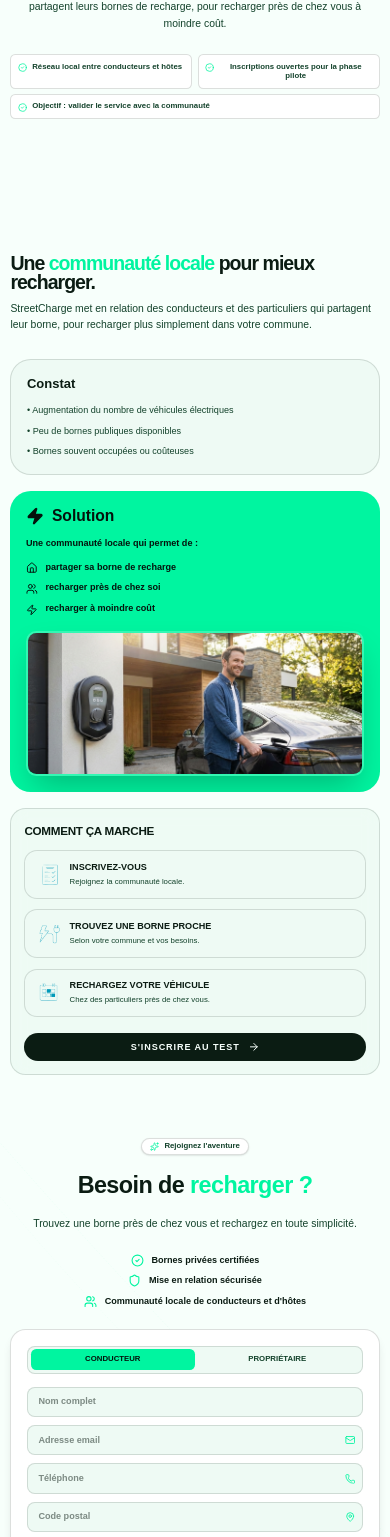
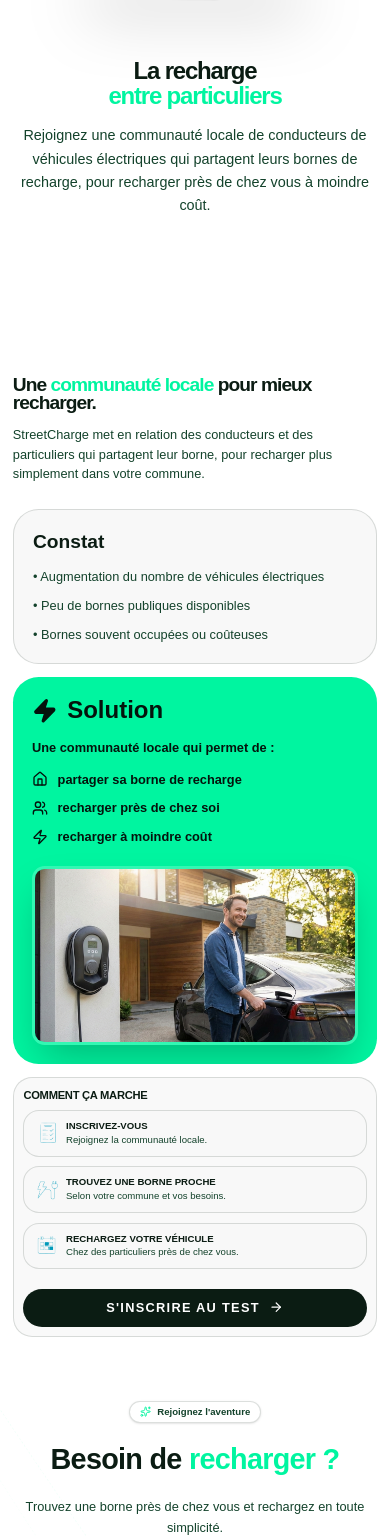
Before and after one commit to DigitariaWebs/StationP, a Next.js app: page / in a window 390 px wide. Shown: the part 331-1868 px from the top of the page. Built offline with nearby package versions, Linux system fonts and the light colour scheme.

Commit message:
refactor: update styles and layout for improved readability and responsiveness across components

```diff
--- a/app/globals.css
+++ b/app/globals.css
@@ -1,11 +1,11 @@
 @import "tailwindcss";
 
 :root {
-  --color-background: #f7fffb;
+  --color-background: #ffffff;
   --color-foreground: #0b1c13;
   --color-surface: #ffffff;
-  --color-surface-muted: #eefaf4;
-  --color-surface-strong: #e2f6ec;
+  --color-surface-muted: #f8f8f8;
+  --color-surface-strong: #f0f0f0;
   --color-border: rgba(11, 28, 19, 0.14);
   --color-muted: #13422b;
   --color-accent: #00f5a0;
@@ -55,28 +55,28 @@
 /* Responsive zoom adjustments */
 @media (max-width: 1024px) {
   html {
-    zoom: 75%;
-    -webkit-zoom: 75%;
-    -moz-zoom: 75%;
-    -ms-zoom: 75%;
+    zoom: 80%;
+    -webkit-zoom: 80%;
+    -moz-zoom: 80%;
+    -ms-zoom: 80%;
   }
 }
 
 @media (max-width: 768px) {
   html {
-    zoom: 70%;
-    -webkit-zoom: 70%;
-    -moz-zoom: 70%;
-    -ms-zoom: 70%;
+    zoom: 80%;
+    -webkit-zoom: 80%;
+    -moz-zoom: 80%;
+    -ms-zoom: 80%;
   }
 }
 
 @media (max-width: 480px) {
   html {
-    zoom: 65%;
-    -webkit-zoom: 65%;
-    -moz-zoom: 65%;
-    -ms-zoom: 65%;
+    zoom: 80%;
+    -webkit-zoom: 80%;
+    -moz-zoom: 80%;
+    -ms-zoom: 80%;
   }
 }
 
--- a/package.json
+++ b/package.json
@@ -9,6 +9,7 @@
     "lint": "eslint"
   },
   "dependencies": {
+    "gsap": "^3.14.2",
     "lucide-react": "^0.563.0",
     "next": "16.1.6",
     "react": "19.2.3",
--- a/src/components/layouts/Header.tsx
+++ b/src/components/layouts/Header.tsx
@@ -42,7 +42,7 @@
               alt="StationP Logo"
               width={120}
               height={120}
-              className="h-16 sm:h-18 md:h-20 w-auto transition-transform group-hover:scale-105"
+              className="h-24 md:h-28 w-auto transition-transform group-hover:scale-105"
               priority
             />
           </Link>
--- a/src/components/sections/Hero.tsx
+++ b/src/components/sections/Hero.tsx
@@ -39,7 +39,7 @@
   };
 
   return (
-    <section className="relative w-full h-screen bg-[color:var(--color-background)] overflow-hidden flex flex-col">
+    <section className="relative w-full h-screen bg-[color:var(--color-background)] flex flex-col">
 
       {/* NAVBAR */}
       <header className="relative z-50 w-full shrink-0">
@@ -64,7 +64,7 @@
                   alt="StreetCharge Logo"
                   width={600}
                   height={200}
-                  className="h-28 sm:h-32 md:h-36 lg:h-40 w-auto transition-transform group-hover:scale-105 filter brightness-150 contrast-125"
+                  className="h-32 sm:h-36 md:h-40 lg:h-44 w-auto transition-transform group-hover:scale-105 filter brightness-150 contrast-125"
                   priority
                 />
               </div>
@@ -120,23 +120,23 @@
               <span className="text-[color:var(--color-accent)]">entre particuliers</span>
             </h1>
 
-            <p className="text-base sm:text-lg lg:text-xl text-[color:var(--color-muted)] mb-8 max-w-xl mx-auto lg:mx-0 leading-relaxed font-medium">
+            <p className="text-lg sm:text-xl lg:text-2xl text-[color:var(--color-muted)] mb-8 max-w-xl mx-auto lg:mx-0 leading-relaxed font-medium">
               Rejoignez une communauté locale de conducteurs de véhicules électriques qui partagent leurs bornes de recharge,
               pour recharger près de chez vous à moindre coût.
             </p>
 
-            <div className="mb-8 grid grid-cols-2 sm:grid-cols-3 gap-2 sm:gap-3 text-xs sm:text-sm max-w-2xl mx-auto lg:mx-0">
+            <div className="hidden md:grid mb-8 grid-cols-1 sm:grid-cols-3 gap-3 sm:gap-3 text-sm sm:text-base max-w-2xl mx-auto lg:mx-0">
               <div className="flex items-start gap-2 p-2.5 sm:p-3 rounded-lg sm:rounded-xl bg-[color:var(--color-surface)] border border-[color:var(--color-border)]">
-                <CheckCircle2 size={14} className="text-[color:var(--color-accent)] mt-0.5 shrink-0" />
-                <p className="font-semibold text-[color:var(--color-muted)] leading-tight text-xs">Réseau local entre conducteurs et hôtes</p>
+                <CheckCircle2 size={16} className="text-[color:var(--color-accent)] mt-0.5 shrink-0" />
+                <p className="font-semibold text-[color:var(--color-muted)] leading-tight text-sm">Réseau local entre conducteurs et hôtes</p>
               </div>
               <div className="flex items-start gap-2 p-2.5 sm:p-3 rounded-lg sm:rounded-xl bg-[color:var(--color-surface)] border border-[color:var(--color-border)]">
-                <CheckCircle2 size={14} className="text-[color:var(--color-accent)] mt-0.5 shrink-0" />
-                <p className="font-semibold text-[color:var(--color-muted)] leading-tight text-xs">Inscriptions ouvertes pour la phase pilote</p>
+                <CheckCircle2 size={16} className="text-[color:var(--color-accent)] mt-0.5 shrink-0" />
+                <p className="font-semibold text-[color:var(--color-muted)] leading-tight text-sm">Inscriptions ouvertes pour la phase pilote</p>
               </div>
               <div className="col-span-2 sm:col-span-1 flex items-start gap-2 p-2.5 sm:p-3 rounded-lg sm:rounded-xl bg-[color:var(--color-surface)] border border-[color:var(--color-border)]">
-                <CheckCircle2 size={14} className="text-[color:var(--color-accent)] mt-0.5 shrink-0" />
-                <p className="font-semibold text-[color:var(--color-muted)] leading-tight text-xs">Objectif : valider le service avec la communauté</p>
+                <CheckCircle2 size={16} className="text-[color:var(--color-accent)] mt-0.5 shrink-0" />
+                <p className="font-semibold text-[color:var(--color-muted)] leading-tight text-sm">Objectif : valider le service avec la communauté</p>
               </div>
             </div>
 
@@ -144,7 +144,7 @@
           </div>
 
           {/* IMAGE 3D */}
-          <div className="relative order-1 lg:order-2 flex justify-center items-center h-[160px] sm:h-[260px] lg:h-[420px] perspective-[1500px]">
+          <div className="relative order-1 lg:order-2 flex justify-center items-center h-[240px] sm:h-[300px] lg:h-[420px] perspective-[1500px]">
             <div
               className="relative w-full h-full transition-transform duration-300 ease-out"
               style={{
@@ -169,7 +169,7 @@
       {isMenuOpen && (
         <div className="fixed inset-0 z-[100] bg-[color:var(--color-background)] flex flex-col p-8">
           <div className="flex justify-between items-center mb-12">
-            <Image src="/w1.png" alt="logo" width={220} height={80} />
+            <Image src="/w1.png" alt="logo" width={350} height={120} />
             <button onClick={() => setIsMenuOpen(false)}>
               <X size={32} />
             </button>
--- a/src/components/sections/HowitWorks.tsx
+++ b/src/components/sections/HowitWorks.tsx
@@ -65,7 +65,7 @@
         <div className="grid grid-cols-1 lg:grid-cols-12 gap-8 md:gap-12 lg:gap-16 items-start lg:items-center">
           <div className="lg:col-span-6 space-y-6 sm:space-y-8 text-center lg:text-left">
             <span className="inline-flex items-center gap-2 px-3 sm:px-4 py-1 sm:py-1.5 rounded-full text-xs sm:text-sm font-bold text-[color:var(--color-muted)] bg-[color:var(--color-surface)] border border-[color:var(--color-border)] shadow">
-              <Sparkles size={14} className="text-[color:var(--color-accent)]" /> Rejoignez l&apos;aventure
+              <Sparkles size={14} className="text-[color:var(--color-accent)]" /> Rejoignez l'aventure
             </span>
 
             <h1 className="text-4xl sm:text-5xl md:text-6xl lg:text-7xl font-black leading-tight lg:leading-[1.1] tracking-tight text-[color:var(--color-foreground)]">
@@ -93,17 +93,17 @@
             </p>
 
             <div className="flex flex-col gap-3 sm:gap-4 pt-2 sm:pt-4 items-center lg:items-start">
-              <div className="flex items-center gap-3 text-[color:var(--color-foreground)] font-bold text-sm sm:text-base">
-                <CheckCircle2 className="text-[color:var(--color-accent)] flex-shrink-0" size={20} />
+              <div className="flex items-center gap-3 text-[color:var(--color-foreground)] font-bold text-base sm:text-lg">
+                <CheckCircle2 className="text-[color:var(--color-accent)] flex-shrink-0" size={22} />
                 <span>Bornes privées certifiées</span>
               </div>
-              <div className="flex items-center gap-3 text-[color:var(--color-foreground)] font-bold text-sm sm:text-base">
-                <Shield className="text-[color:var(--color-accent)] flex-shrink-0" size={20} />
+              <div className="flex items-center gap-3 text-[color:var(--color-foreground)] font-bold text-base sm:text-lg">
+                <Shield className="text-[color:var(--color-accent)] flex-shrink-0" size={22} />
                 <span>Mise en relation sécurisée</span>
               </div>
-              <div className="flex items-center gap-3 text-[color:var(--color-foreground)] font-bold text-sm sm:text-base">
-                <Users className="text-[color:var(--color-accent)] flex-shrink-0" size={20} />
-                <span>Communauté locale de conducteurs et d&apos;hôtes</span>
+              <div className="flex items-center gap-3 text-[color:var(--color-foreground)] font-bold text-base sm:text-lg">
+                <Users className="text-[color:var(--color-accent)] flex-shrink-0" size={22} />
+                <span>Communauté locale de conducteurs et d'hôtes</span>
               </div>
             </div>
           </div>
@@ -153,7 +153,7 @@
                         name="nom"
                         type="text"
                         placeholder="Nom complet"
-                        className="w-full bg-[color:var(--color-surface-muted)] border border-[color:var(--color-border)] rounded-xl px-4 sm:px-5 py-3 sm:py-4 outline-none focus:border-[color:var(--color-accent)] transition text-[color:var(--color-foreground)] font-bold text-sm sm:text-base"
+                        className="w-full bg-[color:var(--color-surface-muted)] border border-[color:var(--color-border)] rounded-xl px-4 sm:px-5 py-3 sm:py-4 outline-none focus:border-[color:var(--color-accent)] transition text-[color:var(--color-foreground)] font-bold text-base sm:text-lg"
                       />
                     </div>
 
@@ -163,7 +163,7 @@
                         name="email"
                         type="email"
                         placeholder="Adresse email"
-                        className="w-full bg-[color:var(--color-surface-muted)] border border-[color:var(--color-border)] rounded-xl px-4 sm:px-5 py-3 sm:py-4 outline-none focus:border-[color:var(--color-accent)] transition text-[color:var(--color-foreground)] font-bold text-sm sm:text-base"
+                        className="w-full bg-[color:var(--color-surface-muted)] border border-[color:var(--color-border)] rounded-xl px-4 sm:px-5 py-3 sm:py-4 outline-none focus:border-[color:var(--color-accent)] transition text-[color:var(--color-foreground)] font-bold text-base sm:text-lg"
                       />
                       <Mail size={16} className="absolute right-3 sm:right-4 top-1/2 -translate-y-1/2 text-[color:var(--color-accent)]" />
                     </div>
@@ -175,7 +175,7 @@
                         type="tel"
                         placeholder="Téléphone"
                         pattern="[0-9\s\+]+"
-                        className="w-full bg-[color:var(--color-surface-muted)] border border-[color:var(--color-border)] rounded-xl px-4 sm:px-5 py-3 sm:py-4 outline-none focus:border-[color:var(--color-accent)] transition text-[color:var(--color-foreground)] font-bold text-sm sm:text-base"
+                        className="w-full bg-[color:var(--color-surface-muted)] border border-[color:var(--color-border)] rounded-xl px-4 sm:px-5 py-3 sm:py-4 outline-none focus:border-[color:var(--color-accent)] transition text-[color:var(--color-foreground)] font-bold text-base sm:text-lg"
                       />
                       <Phone size={16} className="absolute right-3 sm:right-4 top-1/2 -translate-y-1/2 text-[color:var(--color-accent)]" />
                     </div>
@@ -186,7 +186,7 @@
                         name="code_postal"
                         type="text"
                         placeholder="Code postal"
-                        className="w-full bg-[color:var(--color-surface-muted)] border border-[color:var(--color-border)] rounded-xl px-4 sm:px-5 py-3 sm:py-4 outline-none focus:border-[color:var(--color-accent)] transition text-[color:var(--color-foreground)] font-bold text-sm sm:text-base"
+                        className="w-full bg-[color:var(--color-surface-muted)] border border-[color:var(--color-border)] rounded-xl px-4 sm:px-5 py-3 sm:py-4 outline-none focus:border-[color:var(--color-accent)] transition text-[color:var(--color-foreground)] font-bold text-base sm:text-lg"
                       />
                       <MapPin size={16} className="absolute right-3 sm:right-4 top-1/2 -translate-y-1/2 text-[color:var(--color-accent)]" />
                     </div>
@@ -198,7 +198,7 @@
                           name="info_borne"
                           type="text"
                           placeholder="Type de borne / Puissance"
-                          className="w-full bg-[color:var(--color-surface-muted)] border border-[color:var(--color-accent)] rounded-xl px-4 sm:px-5 py-3 sm:py-4 outline-none focus:border-[color:var(--color-accent)] transition text-[color:var(--color-foreground)] font-bold text-sm sm:text-base"
+                          className="w-full bg-[color:var(--color-surface-muted)] border border-[color:var(--color-accent)] rounded-xl px-4 sm:px-5 py-3 sm:py-4 outline-none focus:border-[color:var(--color-accent)] transition text-[color:var(--color-foreground)] font-bold text-base sm:text-lg"
                         />
                         <Zap size={16} className="absolute right-3 sm:right-4 top-1/2 -translate-y-1/2 text-[color:var(--color-accent)]" />
                       </div>
@@ -208,7 +208,7 @@
                   <button
                     type="submit"
                     disabled={loading}
-                    className="w-full bg-[color:var(--color-accent)] hover:bg-[color:var(--color-accent)]/95 text-[color:var(--color-accent-contrast)] font-black py-4 sm:py-5 rounded-xl transition-all flex items-center justify-center gap-2 sm:gap-3 border-2 border-[color:var(--color-accent)] active:scale-95 text-sm sm:text-base disabled:opacity-70 disabled:cursor-not-allowed"
+                    className="w-full bg-[color:var(--color-accent)] hover:bg-[color:var(--color-accent)]/95 text-[color:var(--color-accent-contrast)] font-black py-4 sm:py-5 rounded-xl transition-all flex items-center justify-center gap-2 sm:gap-3 border-2 border-[color:var(--color-accent)] active:scale-95 text-base sm:text-lg disabled:opacity-70 disabled:cursor-not-allowed"
                   >
                     {loading ? (
                       <>
--- a/src/components/sections/Trouver.tsx
+++ b/src/components/sections/Trouver.tsx
@@ -7,11 +7,11 @@
   return (
     <section
       id="trouveruneborne"
-      className="bg-[color:var(--color-background)] text-[color:var(--color-foreground)] relative overflow-hidden"
+      className="bg-[color:var(--color-background)] text-[color:var(--color-foreground)] relative"
     >
-      <div className="max-w-7xl mx-auto px-4 sm:px-6 py-14 sm:py-16 w-full">
-        <section className="mb-10">
-          <h2 className="text-3xl sm:text-4xl md:text-5xl font-black tracking-tighter leading-[0.95]">
+      <div className="max-w-7xl mx-auto px-4 sm:px-6 py-10 sm:py-14 w-full">
+        <section className="mb-8">
+          <h2 className="text-2xl sm:text-3xl md:text-4xl font-black tracking-tighter leading-[0.95]">
             Une <span className="text-[color:var(--color-accent)]">communauté locale</span> pour mieux recharger.
           </h2>
           <p className="mt-4 text-base sm:text-lg text-[color:var(--color-muted)] max-w-3xl font-medium">
@@ -20,10 +20,10 @@
           </p>
         </section>
 
-        <div className="grid grid-cols-1 md:grid-cols-12 gap-6 mb-6">
+        <div className="grid grid-cols-1 md:grid-cols-12 gap-4 mb-4">
           <div className="md:col-span-5 bg-[color:var(--color-surface-muted)] border border-[color:var(--color-border)] rounded-[2rem] sm:rounded-[2.5rem] p-6 sm:p-8">
-            <h3 className="text-xl sm:text-2xl font-black mb-4">Constat</h3>
-            <ul className="space-y-3 text-sm sm:text-base text-[color:var(--color-muted)] font-medium">
+            <h3 className="text-2xl sm:text-3xl font-black mb-4">Constat</h3>
+            <ul className="space-y-3 text-base sm:text-lg text-[color:var(--color-muted)] font-medium">
               <li>• Augmentation du nombre de véhicules électriques</li>
               <li>• Peu de bornes publiques disponibles</li>
               <li>• Bornes souvent occupées ou coûteuses</li>
@@ -32,17 +32,17 @@
 
           <div className="md:col-span-7 bg-[color:var(--color-accent)] rounded-[2rem] sm:rounded-[2.5rem] p-6 sm:p-8 text-[color:var(--color-accent-contrast)] flex flex-col lg:flex-row gap-6 overflow-hidden relative">
             <div className="flex-1">
-              <h3 className="text-2xl sm:text-3xl font-black mb-4 flex items-center gap-3">
-                <Zap size={28} fill="currentColor" /> Solution
+              <h3 className="text-3xl sm:text-4xl font-black mb-4 flex items-center gap-3">
+                <Zap size={32} fill="currentColor" /> Solution
               </h3>
 
-              <p className="text-sm sm:text-base font-bold mb-4">
+              <p className="text-base sm:text-lg font-bold mb-4">
                 Une communauté locale qui permet de :
               </p>
-              <ul className="space-y-3 text-sm sm:text-base font-bold">
-                <li className="flex items-start gap-3"><Home size={18} className="mt-0.5" /> partager sa borne de recharge</li>
-                <li className="flex items-start gap-3"><Users size={18} className="mt-0.5" /> recharger près de chez soi</li>
-                <li className="flex items-start gap-3"><Zap size={18} className="mt-0.5" /> recharger à moindre coût</li>
+              <ul className="space-y-3 text-base sm:text-lg font-bold">
+                <li className="flex items-start gap-3"><Home size={20} className="mt-0.5" /> partager sa borne de recharge</li>
+                <li className="flex items-start gap-3"><Users size={20} className="mt-0.5" /> recharger près de chez soi</li>
+                <li className="flex items-start gap-3"><Zap size={20} className="mt-0.5" /> recharger à moindre coût</li>
               </ul>
             </div>
 
@@ -52,9 +52,9 @@
           </div>
         </div>
 
-        <section className="bg-[color:var(--color-surface-strong)]/40 backdrop-blur-md border border-[color:var(--color-border)] rounded-[1.5rem] sm:rounded-[2rem] p-5 sm:p-6">
-          <h3 className="font-black text-lg sm:text-xl uppercase tracking-tight mb-4">Comment ça marche</h3>
-          <div className="grid grid-cols-1 sm:grid-cols-3 gap-4">
+        <section className="bg-[color:var(--color-surface-strong)]/40 backdrop-blur-md border border-[color:var(--color-border)] rounded-[1.5rem] sm:rounded-[2rem] p-3 sm:p-5">
+          <h3 className="font-black text-sm sm:text-lg uppercase tracking-tight mb-2">Comment ça marche</h3>
+          <div className="grid grid-cols-1 sm:grid-cols-3 gap-3">
             <Step icon="/icon22.png" title="Inscrivez-vous" desc="Rejoignez la communauté locale." />
             <Step icon="/icon11.png" title="Trouvez une borne proche" desc="Selon votre commune et vos besoins." />
             <Step icon="/icon33.png" title="Rechargez votre véhicule" desc="Chez des particuliers près de chez vous." />
@@ -62,9 +62,9 @@
 
           <a
             href="#howitworks"
-            className="group mt-6 w-full sm:w-auto inline-flex items-center justify-center gap-3 bg-[color:var(--color-foreground)] text-[color:var(--color-background)] px-6 py-3 rounded-full font-black text-sm uppercase tracking-widest hover:scale-105 transition-all"
+            className="group mt-6 w-full sm:w-auto inline-flex items-center justify-center gap-3 bg-[color:var(--color-foreground)] text-[color:var(--color-background)] px-6 py-3 rounded-full font-black text-base sm:text-lg uppercase tracking-widest hover:scale-105 transition-all"
           >
-            S&apos;inscrire au test <ArrowRight size={18} className="group-hover:translate-x-1 transition-transform" />
+            S'inscrire au test <ArrowRight size={18} className="group-hover:translate-x-1 transition-transform" />
           </a>
         </section>
       </div>
@@ -74,8 +74,8 @@
 
 function Step({ icon, title, desc }: { icon: string; title: string; desc: string }) {
   return (
-    <div className="bg-[color:var(--color-surface-muted)] border border-[color:var(--color-border)] p-4 sm:p-5 rounded-[1.25rem] sm:rounded-[1.5rem] flex items-center gap-3">
-      <div className="w-10 h-10 sm:w-12 sm:h-12 relative shrink-0">
+    <div className="bg-[color:var(--color-surface-muted)] border border-[color:var(--color-border)] p-3 rounded-[1.25rem] flex items-center gap-2">
+      <div className="w-8 h-8 sm:w-10 sm:h-10 relative shrink-0">
         <Image
           src={icon}
           alt={title}
@@ -85,8 +85,8 @@
         />
       </div>
       <div>
-        <h4 className="font-black text-sm sm:text-base text-[color:var(--color-foreground)] uppercase leading-none mb-2">{title}</h4>
-        <p className="text-xs sm:text-sm text-[color:var(--color-muted)] font-medium leading-tight">{desc}</p>
+        <h4 className="font-black text-xs sm:text-sm text-[color:var(--color-foreground)] uppercase leading-none mb-1">{title}</h4>
+        <p className="text-xs text-[color:var(--color-muted)] font-medium leading-tight">{desc}</p>
       </div>
     </div>
   );
```
Also changed, not shown: 1 other file (tests, documents, lock files or other folders).
